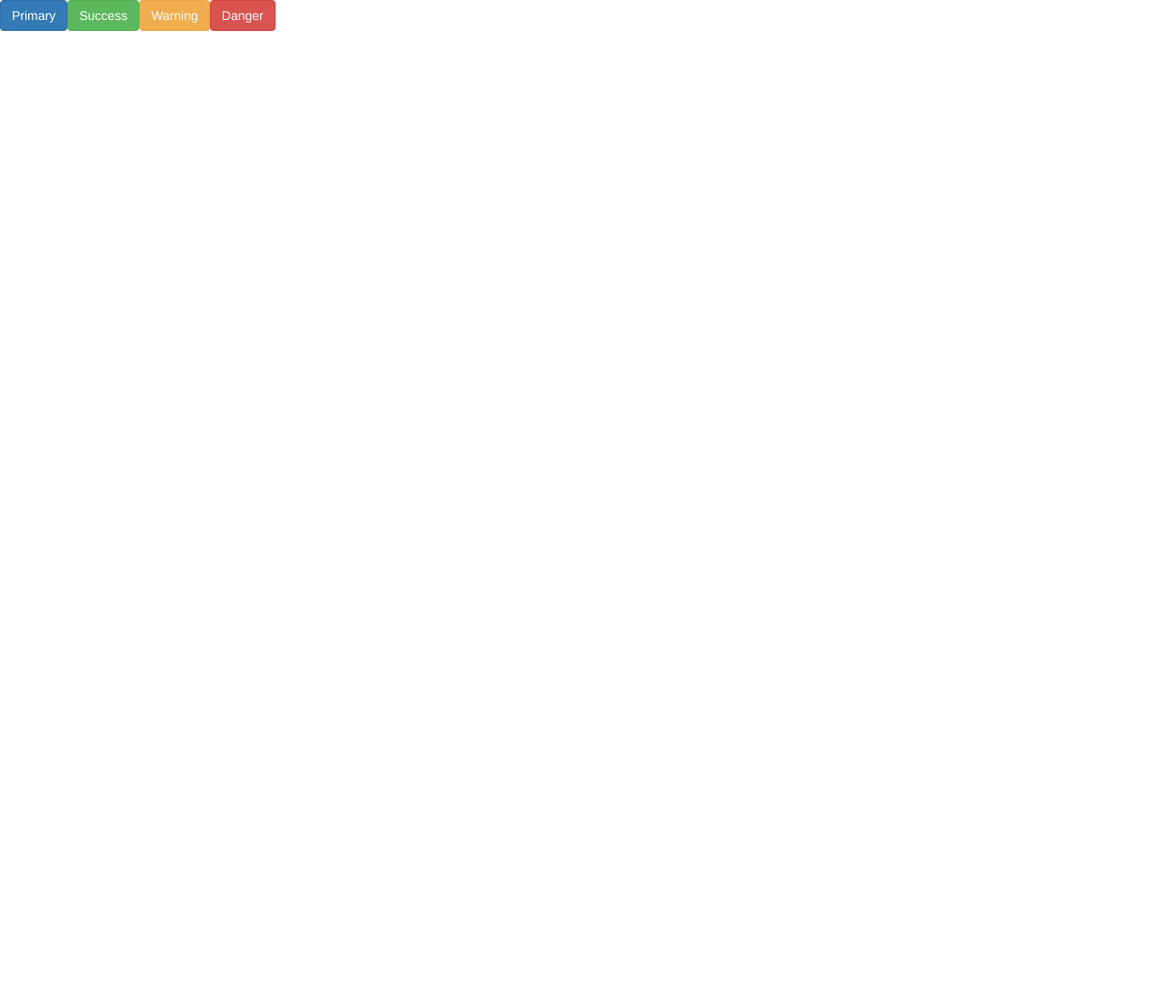
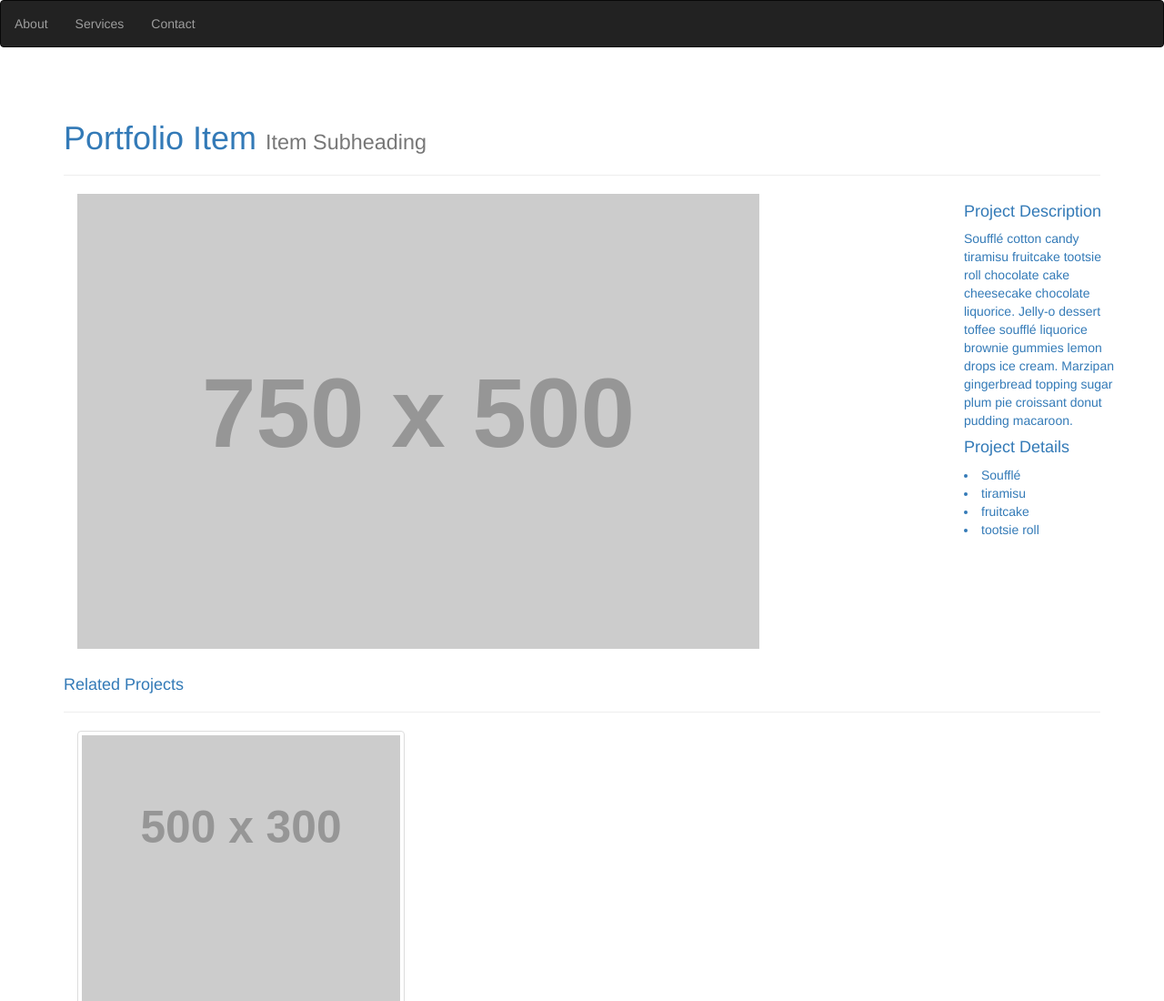
Before and after one commit to aboone08/learning_bootstrap, a website: page public/html/index.html in a window 1280 px wide. Shown: the top 1100 px of the page at 91% size. Before the commit the page ends 800 px from the top, so only its background shows below. Drawn offline with nearby package versions, Linux system fonts and the light colour scheme; placeholder pictures from the web are drawn by us.

Commit message:
initial commit

```diff
--- a/public/css/main.css
+++ /dev/null
@@ -1,4 +0,0 @@
-#navbar{
-  background-color: black;
-  text: white;
-}
--- a/public/html/index.html
+++ b/public/html/index.html
@@ -10,10 +10,56 @@
 <!-- <link rel="stylesheet" href="https://maxcdn.bootstrapcdn.com/bootstrap/3.3.6/css/bootstrap-theme.min.css" integrity="sha384-fLW2N01lMqjakBkx3l/M9EahuwpSfeNvV63J5ezn3uZzapT0u7EYsXMjQV+0En5r" crossorigin="anonymous"> -->
 
 <!-- Latest compiled and minified JavaScript -->
-<script src="https://maxcdn.bootstrapcdn.com/bootstrap/3.3.6/js/bootstrap.min.js" integrity="sha384-0mSbJDEHialfmuBBQP6A4Qrprq5OVfW37PRR3j5ELqxss1yVqOtnepnHVP9aJ7xS" crossorigin="anonymous"></script>
-<link rel="stylesheet" href="css/css.main"
+  <script src="https://maxcdn.bootstrapcdn.com/bootstrap/3.3.6/js/bootstrap.min.js" integrity="sha384-0mSbJDEHialfmuBBQP6A4Qrprq5OVfW37PRR3j5ELqxss1yVqOtnepnHVP9aJ7xS" crossorigin="anonymous"></script>
+  <link rel="stylesheet" href="css/css.main"
 </head>
 <body>
-  <button class="btn btn-primary">Primary</button><button class="btn btn-success">Success</button><button class="btn btn-warning">Warning</button><button class="btn btn-danger">Danger</button>
+  <nav class="navbar navbar-inverse">
+    <div class="navbar-inner">
+      <ul class="nav navbar-nav">
+           <li><a href="#">About</li><li><a <href="#">Services</li><li><a href="#">Contact</li></div></nav>
+<br>
+  <div class="container">
+  <div class="page-header">
+  <h1>Portfolio Item <small>Item Subheading</small></h1>
+  <hr>
+  <div class="container">
+  <div class="row">
+    <div class="col-md-10"><img src="http://placehold.it/750x500"></div>
+    <div class="col-md-2">
+          <h4>Project Description</h4>
+          <p>Soufflé cotton candy tiramisu fruitcake tootsie roll chocolate cake cheesecake chocolate liquorice. Jelly-o dessert toffee soufflé liquorice brownie gummies lemon drops ice cream. Marzipan gingerbread topping sugar plum pie croissant donut pudding macaroon.</p>
+
+          <h4>Project Details</h4>
+            <li>Soufflé</li>
+            <li>tiramisu</li>
+            <li>fruitcake</li>
+            <li>tootsie roll</li>
+        </div>
+      </div>
+    </div>
+<br>
+  <div class="section-header">
+      <h4>Related Projects</h4>
+    <hr>
+  <div class="container">
+  <div class="row">
+  	<div class="col-sm-6 col-md-4">
+      <div class="thumbnail">
+      <img src="http://placehold.it/500x300">
+      <img src="http://placehold.it/500x300">
+      <img src="http://placehold.it/500x300">
+      <img src="http://placehold.it/500x300">
+      <p class=
+    </div>
+            <div class="row">
+              <div class="col-md-6">
+                <button class="btn btn-primary">Primary</button> <button class="btn btn-success">Success</button> <button class="btn btn-warning">Warning</button> <button class="btn btn-danger">Danger</button>
+                <hr>
+              </div>
+            </div>
+        </div>
+      </div>
+  </div>
 </body>
 </html>
```
